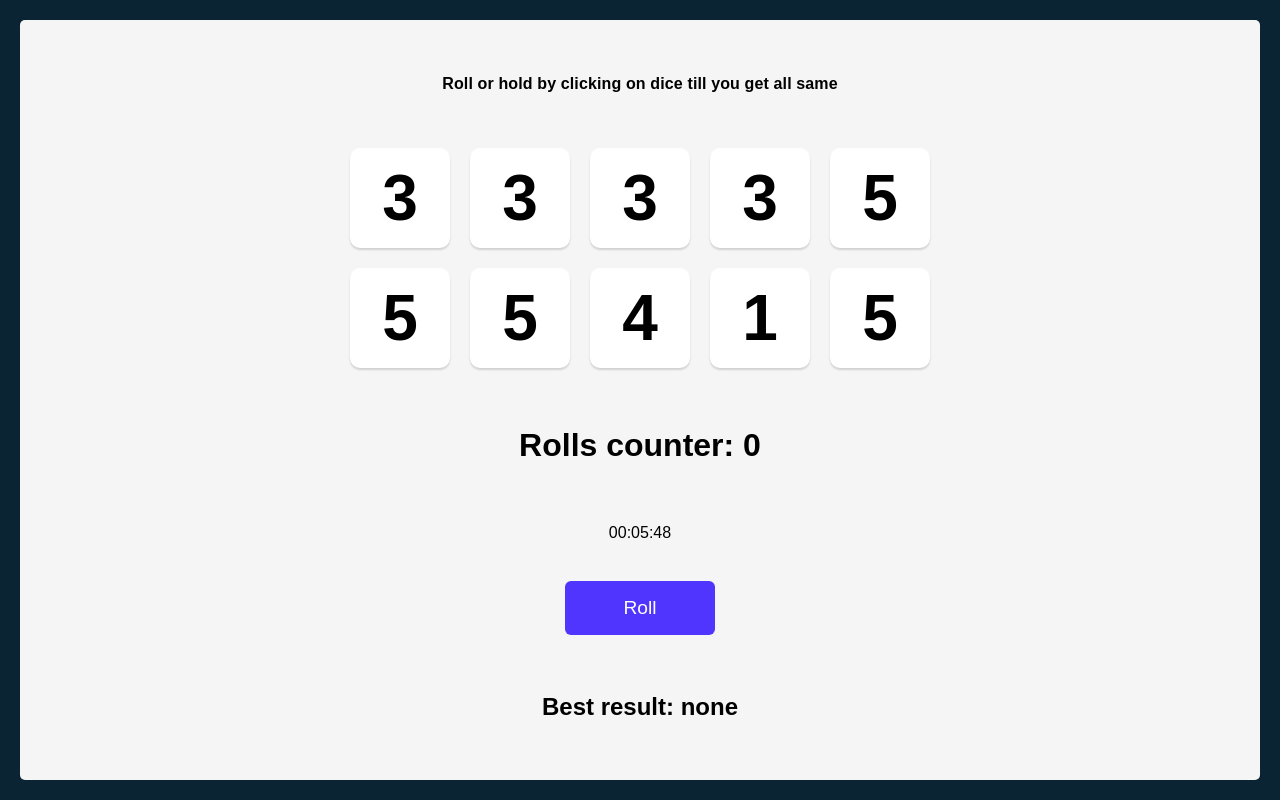
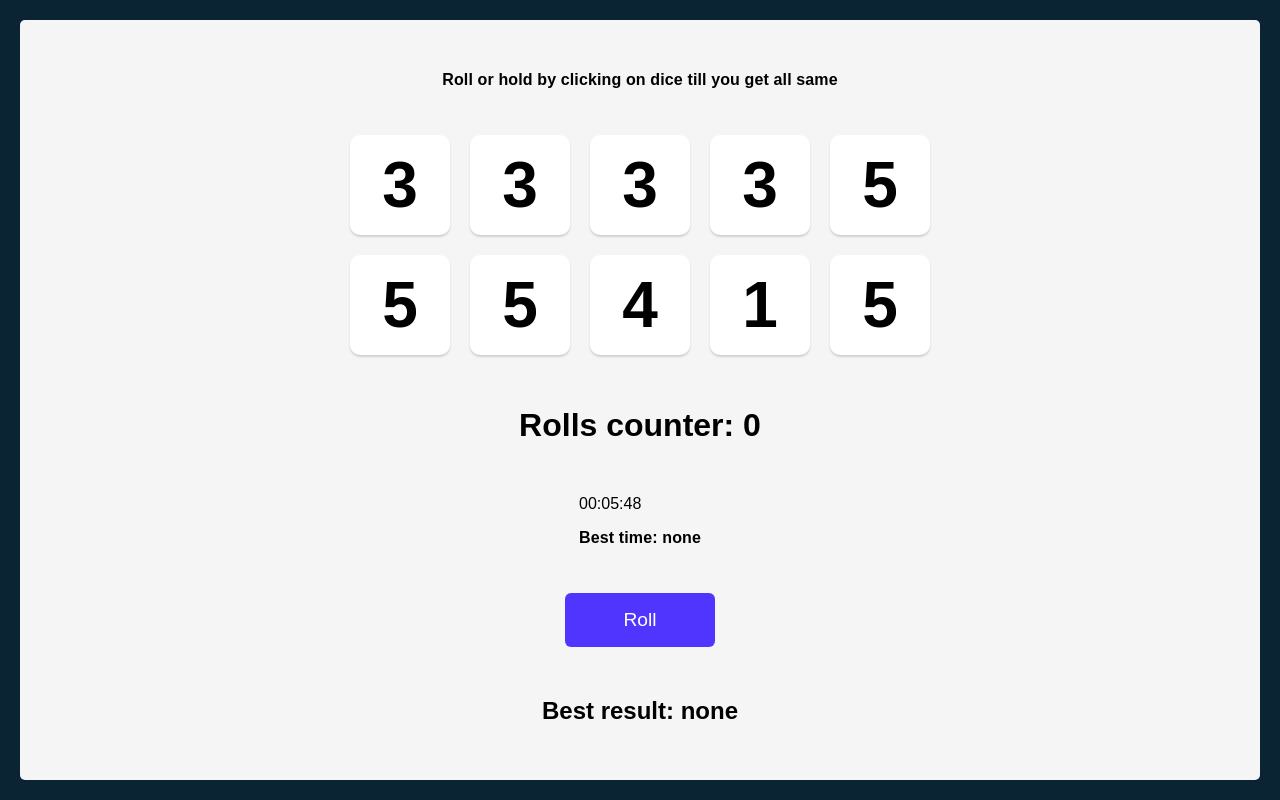
Before and after one commit to rainsab/tenzies, a React (Vite) app: page / in a window 1280 px wide. Built offline with nearby package versions, Linux system fonts and the light colour scheme.

Commit message:
added conponent: simple stopwatch in miliseconds with localStorage

```diff
--- a/src/App.jsx
+++ b/src/App.jsx
@@ -34,11 +34,11 @@ export default function App() {
             }
             setTenzies(true);
         }
-    }, [dice])
+    }, [dice]);
 
     useEffect(() => {
         localStorage.setItem("bestResult", JSON.stringify(bestResult));
-    }, [bestResult])
+    }, [bestResult]);
 
     const generateNewDie = () => {
         return {
--- a/src/Stopwatch.jsx
+++ b/src/Stopwatch.jsx
@@ -3,10 +3,20 @@ import React, { useState, useEffect } from "react";
 export default function Stopwatch(props) {
     const [time, setTime] = useState(0);
     const [running, setRunning] = useState(props.tenzies);
+    const [bestTime, setBestTime] = useState(
+        JSON.parse(localStorage.getItem("bestTime")) || "none"
+    )
+
 
     useEffect(() => {
         if (props.tenzies === false) {
             setRunning(true);
+        } else if (props.tenzies === true) {
+            setRunning(false);
+            if (time < bestTime || bestTime === "none") {
+                console.log(time)
+                setBestTime(time);
+            }
         } else {
             setRunning(false);
         }
@@ -24,11 +34,18 @@ export default function Stopwatch(props) {
         return () => clearInterval(interval);
     }, [running]);
 
+    useEffect(() => {
+        localStorage.setItem("bestTime", JSON.stringify(bestTime));
+    }, [bestTime]);
+
     return (
-        <div className="stopwatch">
-            <span>{("0" + Math.floor((time / 60000) % 60)).slice(-2)}:</span>
-            <span>{("0" + Math.floor((time / 1000) % 60)).slice(-2)}:</span>
-            <span>{("0" + ((time / 10) % 100)).slice(-2)}</span>
+        <div>
+            <div className="stopwatch">
+                <span>{("0" + Math.floor((time / 60000) % 60)).slice(-2)}:</span>
+                <span>{("0" + Math.floor((time / 1000) % 60)).slice(-2)}:</span>
+                <span>{("0" + ((time / 10) % 100)).slice(-2)}</span>
+            </div>
+            <p>Best time: {bestTime}</p>
         </div>
     )
 }
```
